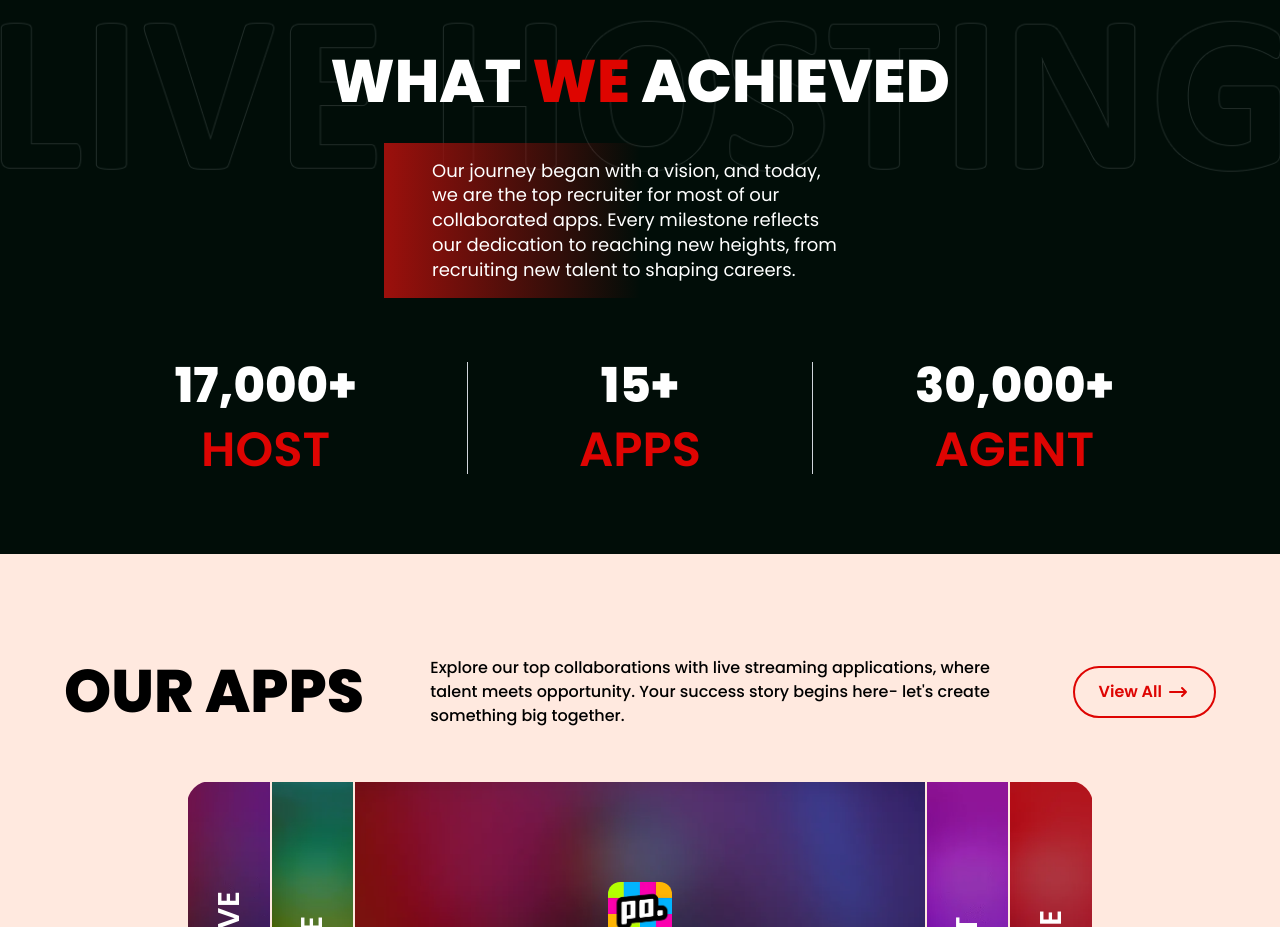
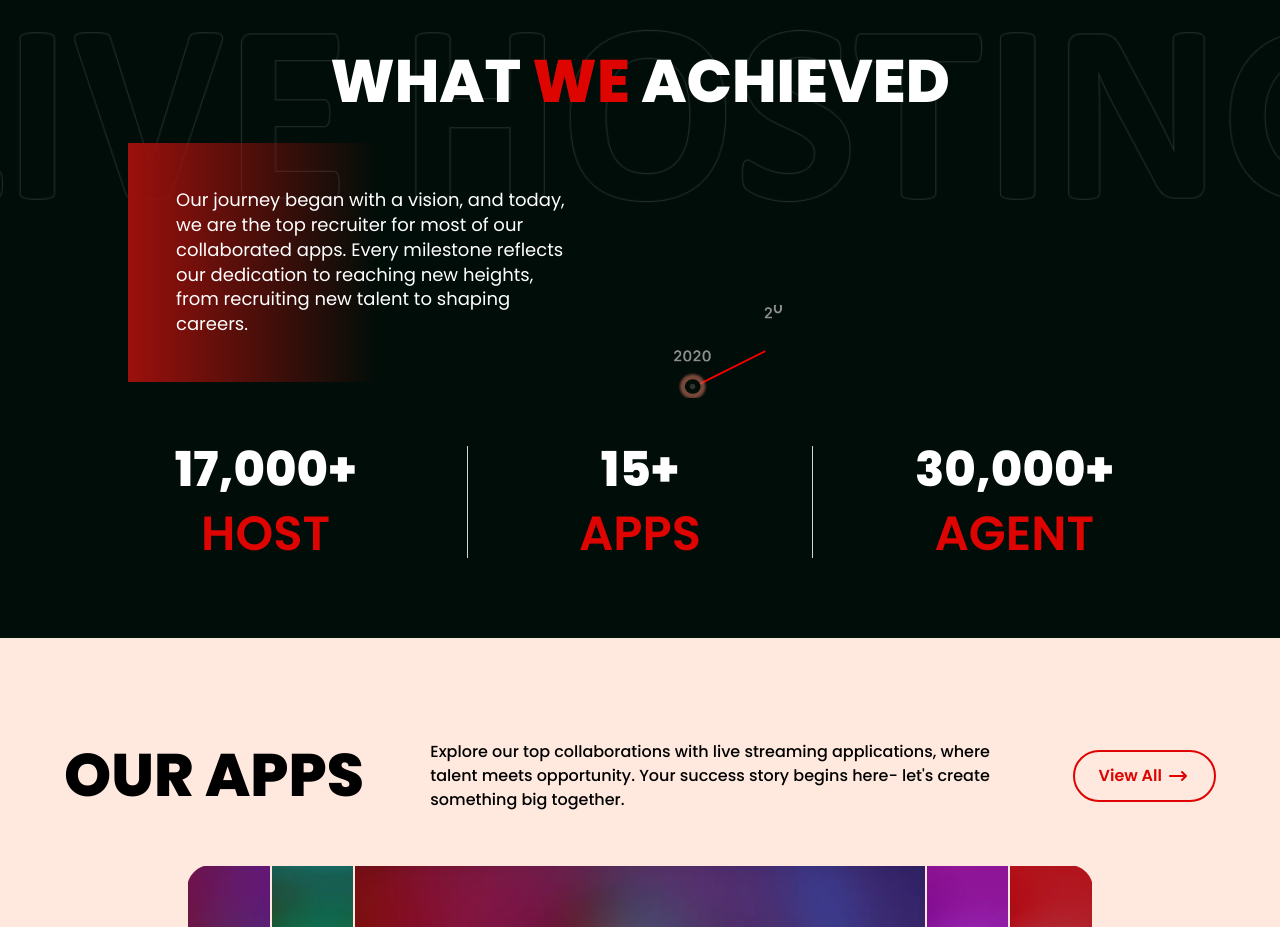
Before and after one commit to HarshLH-web/lh-next, a Next.js app: page / in a window 1280 px wide. Shown: the part 1740-2667 px from the top of the page. Built offline with nearby package versions, Linux system fonts and the light colour scheme.

Commit message:
updated lottie configurations

```diff
--- a/src/pages/index.js
+++ b/src/pages/index.js
@@ -7,9 +7,12 @@
 import CountUp from "react-countup";
 // import Lottie from "lottie-react";
 // import groupAnimation from '../assets/Group-5.json';
+import dynamic from "next/dynamic";
 import { InView } from 'react-intersection-observer';
 import Link from "next/link";
 
+const Lottie = dynamic(() => import("lottie-react"), { ssr: false });
+import groupAnimation from '../assets/Group-5.json';
 const HomeSchema =
   {
     "@context": "https://schema.org",
@@ -206,7 +209,7 @@
           <div className="w-full lg:w-1/2 text-white flex items-center mx-auto px-6 lg:px-12 py-6 lg:py-4 wwa-gradient lg:my-8 mb-4 text-lg text-center lg:text-left">
           <p className="text-base lg:text-lg leading-snug">Our journey began with a vision, and today, we are the top recruiter for most of our collaborated apps. Every milestone reflects our dedication to reaching new heights, from recruiting new talent to shaping careers.</p>
           </div>
-          {/* <InView>
+          <InView>
             {({ref, inView}) => (
               <div ref={ref} className="w-full lg:w-1/2 my-4 flex items-center justify-center">
               <Lottie
@@ -217,7 +220,7 @@
             </div>
             )
           }
-          </InView> */}
+          </InView>
 
         </div>
 
```
